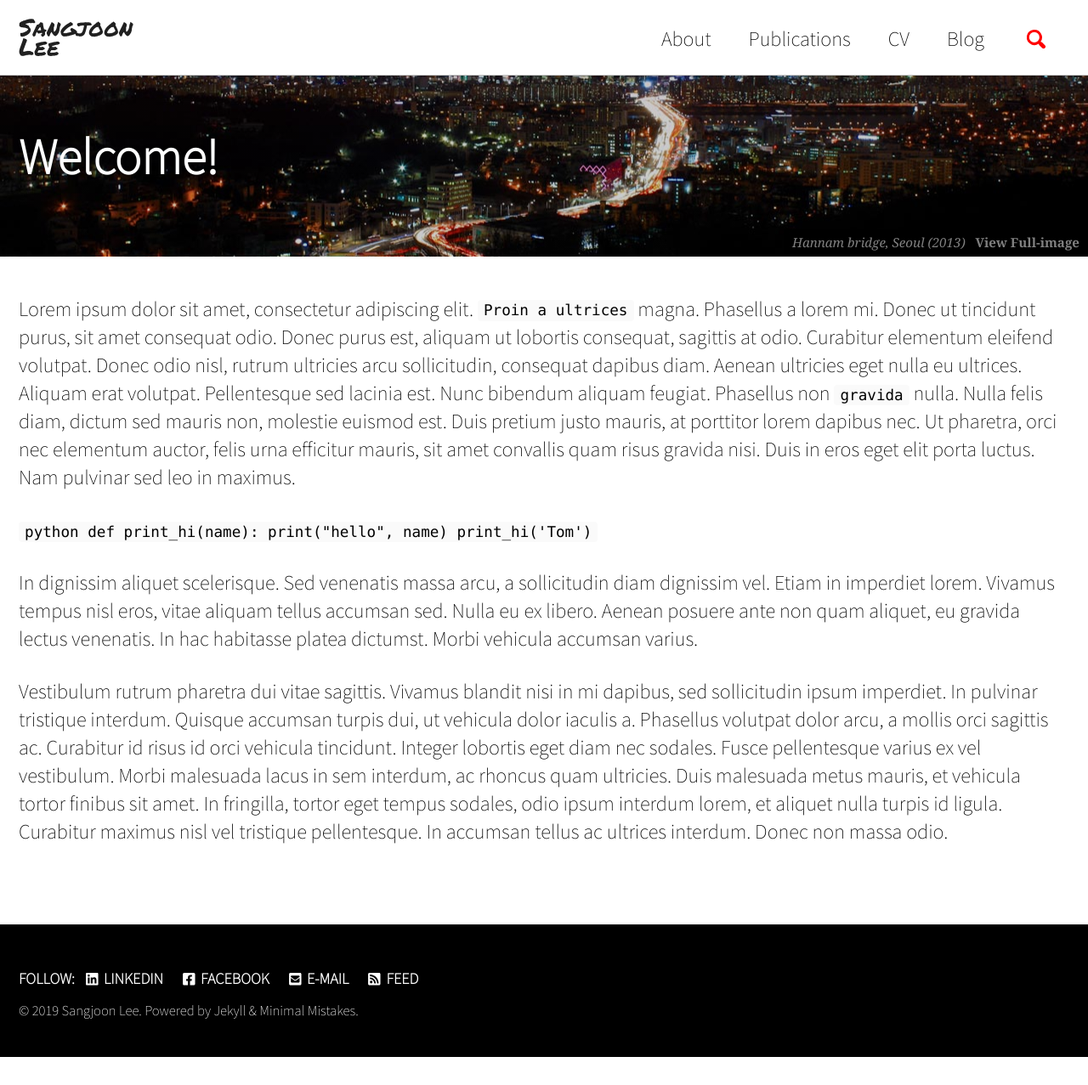
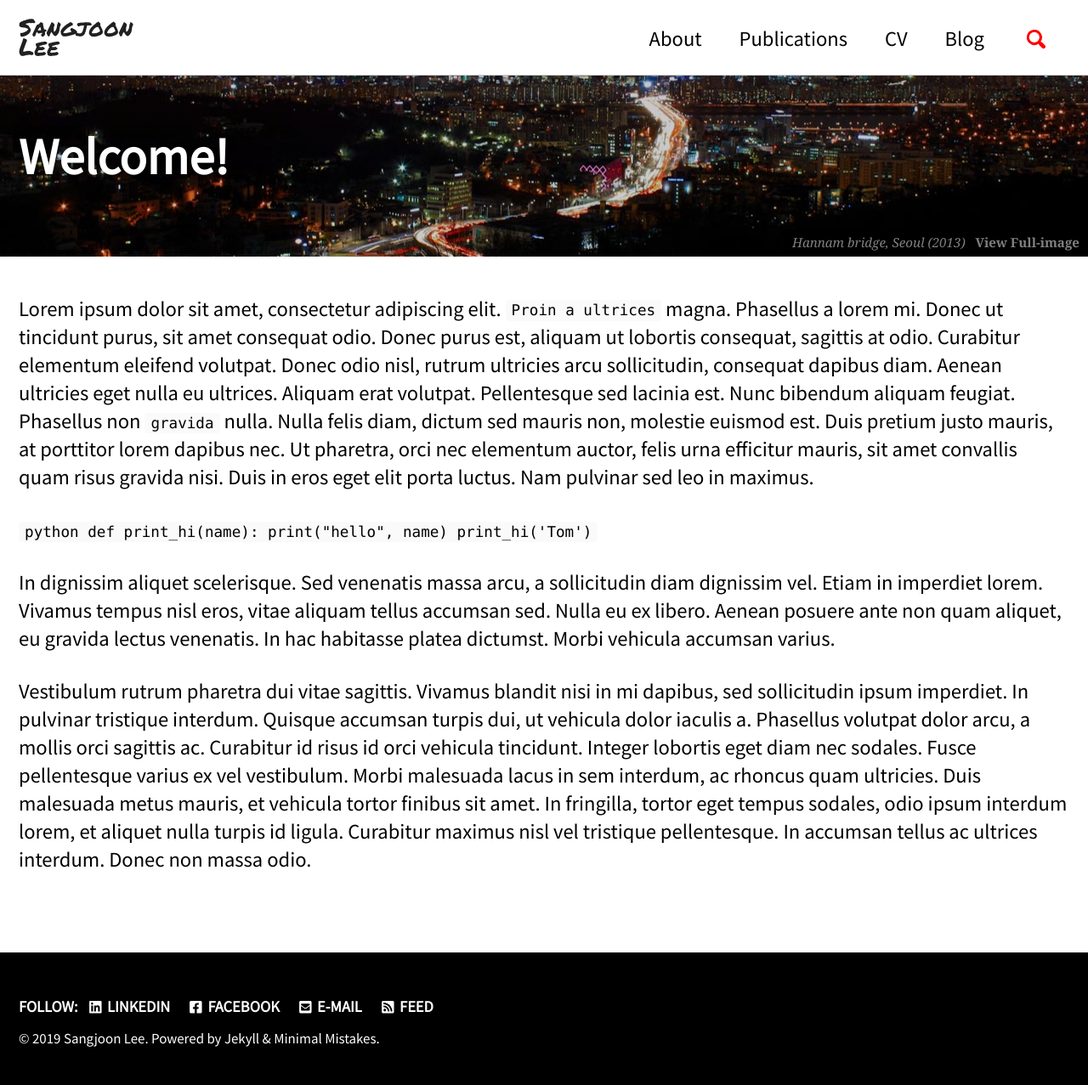
Before and after one commit to jun9303/jun9303.github.io, a Jekyll site: the page built from index.md, in a window 1280 px wide. Shown: the whole page at 85% size. Built offline with Jekyll 4.4.1, drawn with Linux system fonts in a browser that asks for light colours; cached includes are drawn as plain includes; nearby versions of some CDN libraries; before the commit the page ends 1244 px from its top, so only the background shows below that.

Commit message:
Update minimal-mistakes.scss

```diff
--- a/_sass/minimal-mistakes.scss
+++ b/_sass/minimal-mistakes.scss
@@ -3,7 +3,7 @@
  * Copyright 2013-2019 Michael Rose - mademistakes.com | @mmistakes
  * Licensed under MIT (https://github.com/mmistakes/minimal-mistakes/blob/master/LICENSE)
 */
-@import url('https://fonts.googleapis.com/css?family=Noto+Sans+KR:100');
+@import url('https://fonts.googleapis.com/css?family=Noto+Sans+KR');
 
 /* Variables */
 @import "minimal-mistakes/variables";
```
